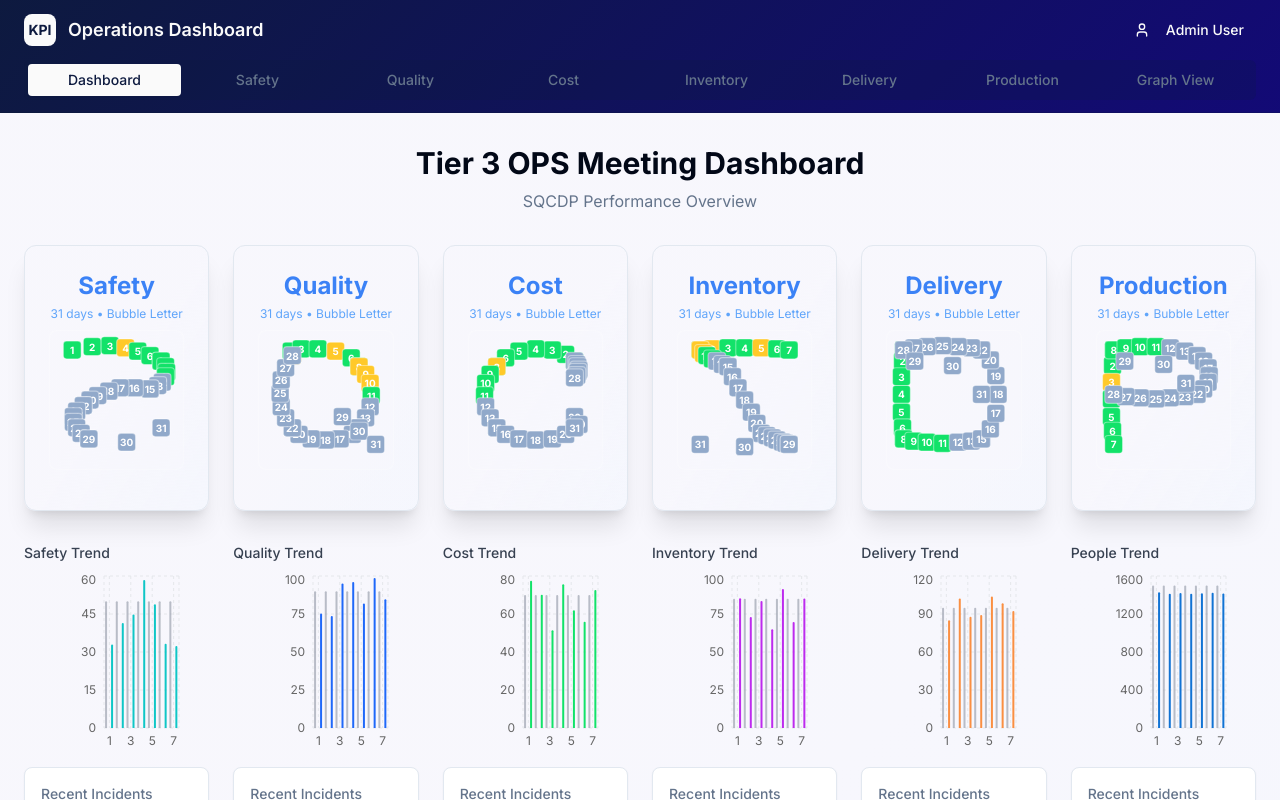
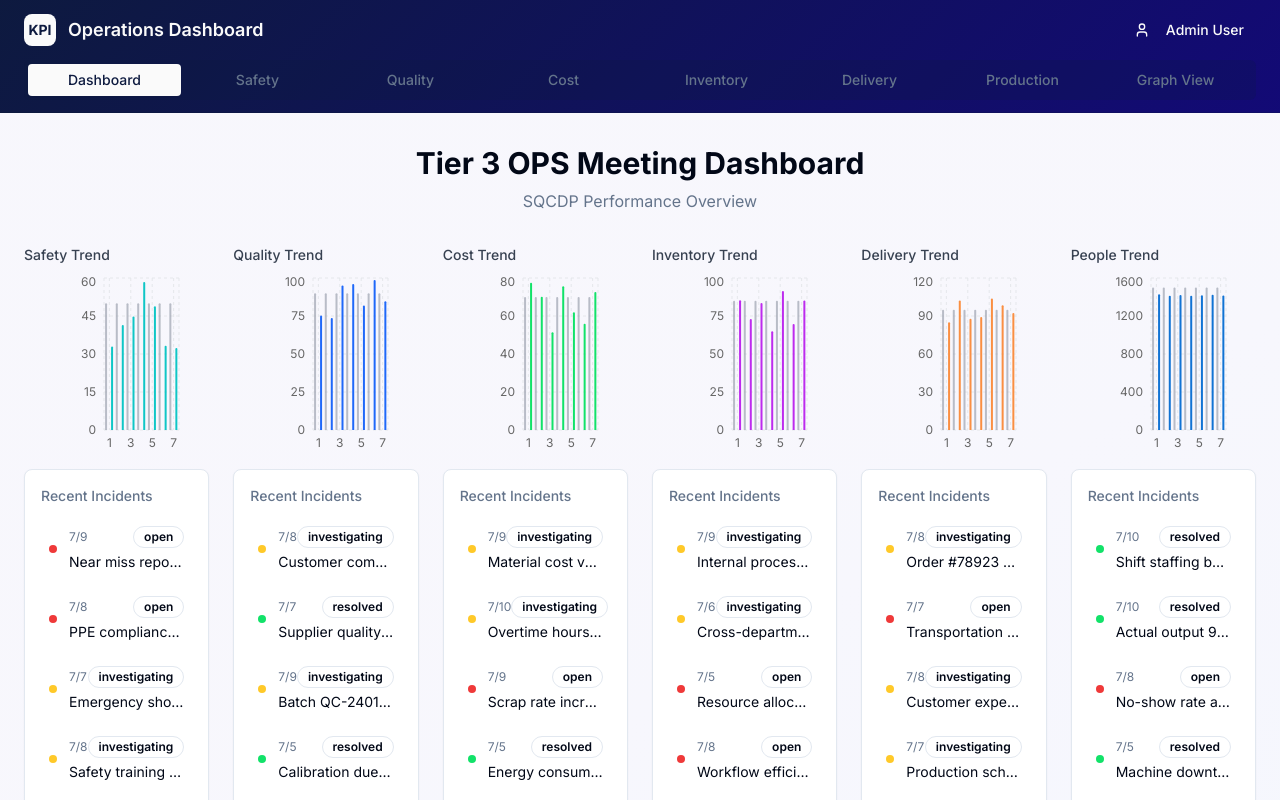
Before and after one commit to ElliotDrel/Daily-OPS-Meeting-Dashboard, a React (Vite) app: page / in a window 1280 px wide. Shown: the top 800 px of the page. Built offline with nearby package versions, Linux system fonts and the light colour scheme.

Commit message:
temporality removed calendars to remake them

```diff
--- a/src/pages/Dashboard.tsx
+++ b/src/pages/Dashboard.tsx
@@ -75,23 +75,6 @@ export const Dashboard = () => {
 
           {/* Main Dashboard Content */}
           <div className="space-y-8">
-            {/* Letter Grids Row */}
-            <div className="grid grid-cols-1 md:grid-cols-6 gap-6">
-              {(Object.keys(dashboardData.pillars) as PillarName[]).map((pillar) => {
-                const letter = pillar.charAt(0).toUpperCase() as PillarLetter;
-                return (
-                  <LetterGrid
-                    key={pillar}
-                    letter={letter}
-                    squares={dashboardData.pillars[pillar].squares}
-                    pillarColor={pillarColors[letter]}
-                    onClick={() => handlePillarClick(letter)}
-                    onCellClick={(day) => handleCellClick(letter, day)}
-                  />
-                );
-              })}
-            </div>
-
             {/* Charts Row */}
             <div className="grid grid-cols-1 md:grid-cols-6 gap-6">
               {(Object.keys(dashboardData.pillars) as PillarName[]).map((pillar) => (
```
